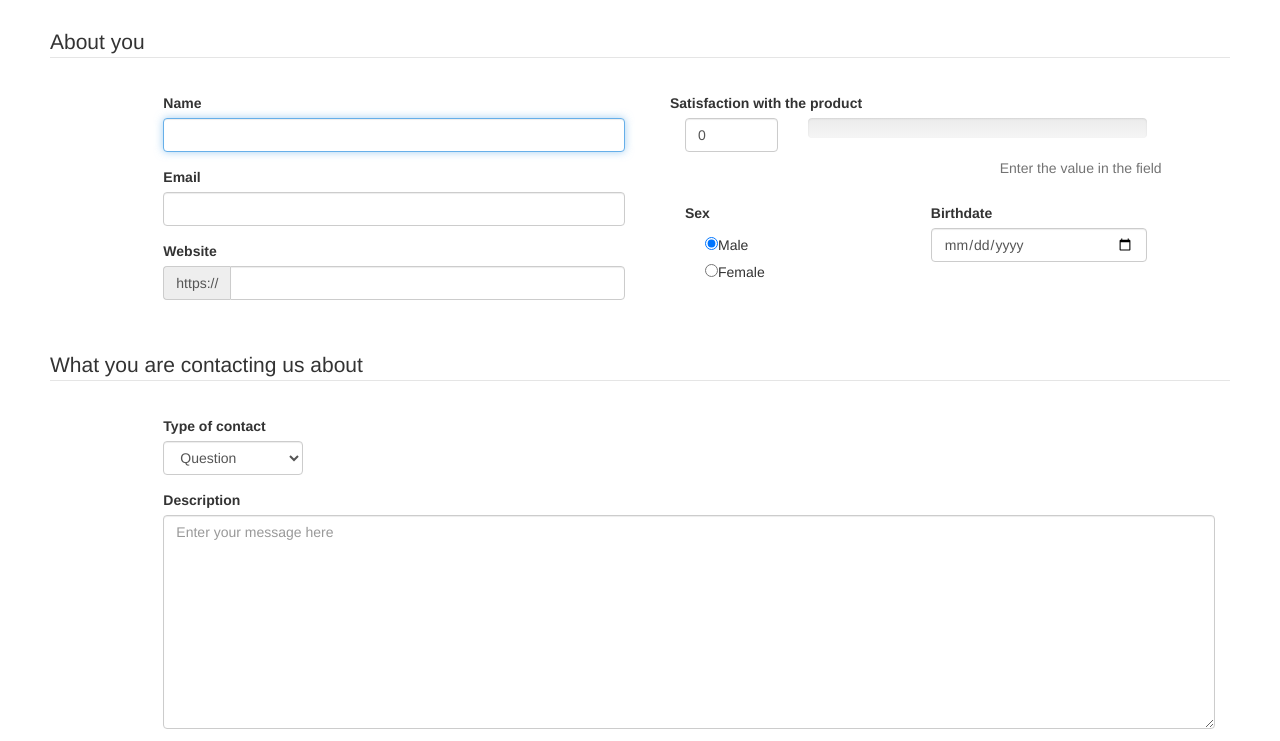
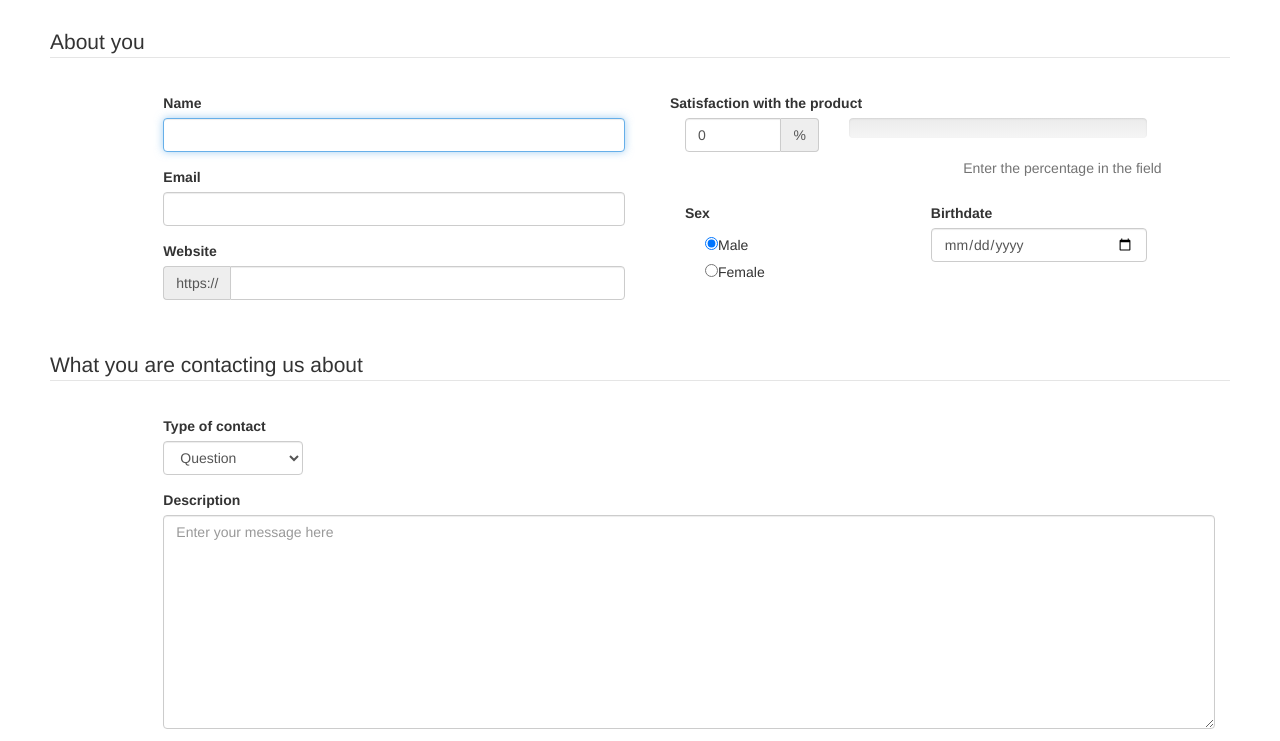
Before and after one commit to roli93/UbuntuIpsum, a plain HTML site: page form.html in a window 1280 px wide. Shown: the part 53-794 px from the top of the page. Drawn offline with nearby package versions, Linux system fonts and the light colour scheme.

Commit message:
Agrego bootstrap total

```diff
--- a/form.html
+++ b/form.html
@@ -60,16 +60,19 @@
                     <div class="col-sm-5 form-column">
                         <label class="row">Satisfaction with the product</label>
                         <div class="form-group row">
-                            <div class="col-sm-3">
+                            <div class="col-sm-4">
+                                <div class="input-group">
                                 <input type="number" class="form-control" id="satisfactionLevel" value="0" min="0" max="100" step="20" aria-describedby="satisfactionHelp">
+                                <span class="input-group-addon" id="basic-addon1">%</span>
+                                </div>
                             </div>
-                            <div class="col-sm-9">
+                            <div class="col-sm-8">
                                 <div class="progress">
                                     <div class="progress-bar" role="progressbar" id="satisfactionBar" aria-valuenow="60" aria-valuemin="0" aria-valuemax="100" style="width: 0%;">
                                     </div>
                                 </div>
                             </div>
-                            <span id="satisfactionHelp" class="help-block help-text">Enter the value in the field</span>
+                            <span id="satisfactionHelp" class="help-block help-text">Enter the percentage in the field</span>
                         </div>
                         <div class="form-group row">
                             <div class="col-sm-6">
```
